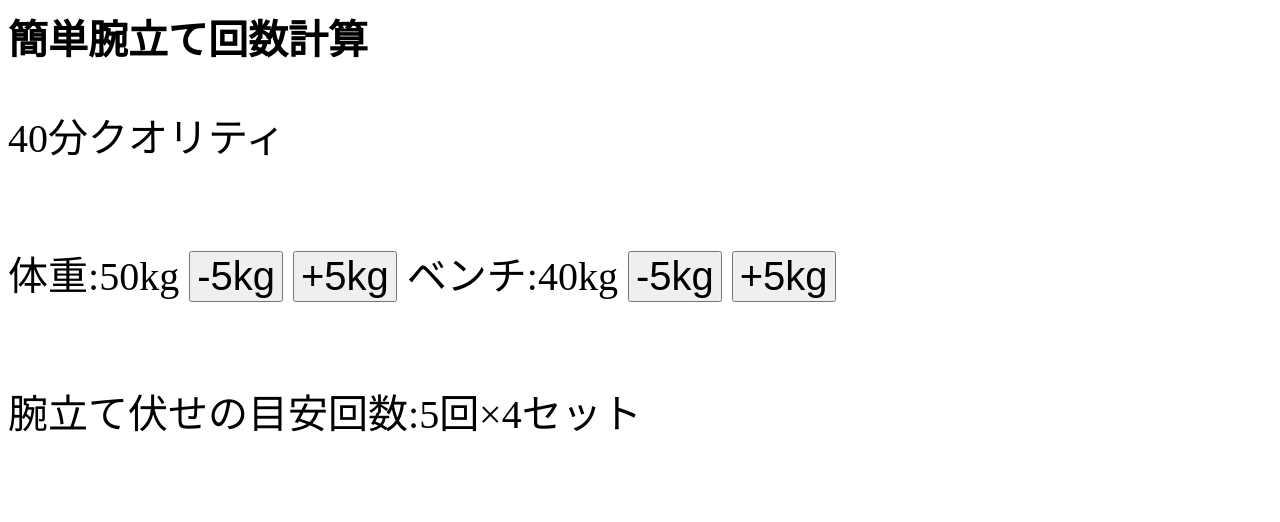
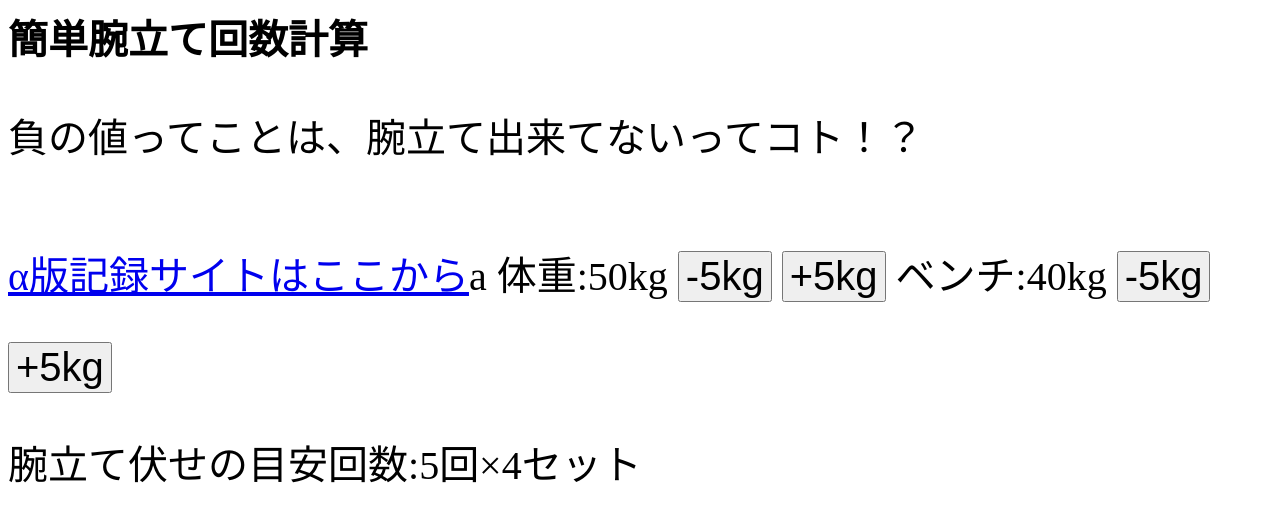
Before and after one commit to sora536/push-up, a plain HTML site: page index.html in a window 1280 px wide. Drawn offline with Linux system fonts and the light colour scheme.

Commit message:
Update index.html

```diff
--- a/index.html
+++ b/index.html
@@ -5,7 +5,8 @@
     </head>
     <body>
         <h1>簡単腕立て回数計算</h1>
-        <p>40分クオリティ</p>
+        <p>負の値ってことは、腕立て出来てないってコト！？</p>
+        <a href="http://sora536.github.io/archery/">α版記録サイトはここから</a>a
         <div class="info">
             <P>体重:<span id="bodyWeight"></span>kg</P>
             <button onclick="down('bodyWeightNumber')">-5kg</button>
```
